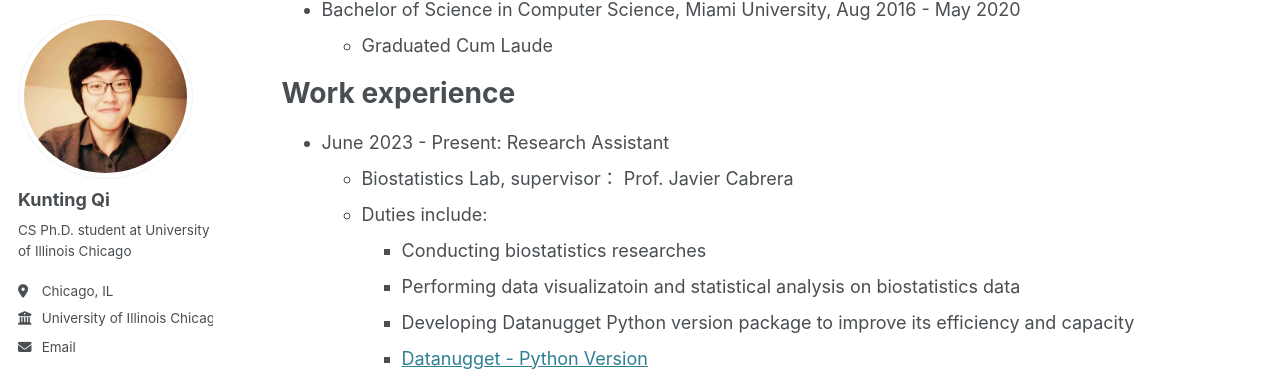
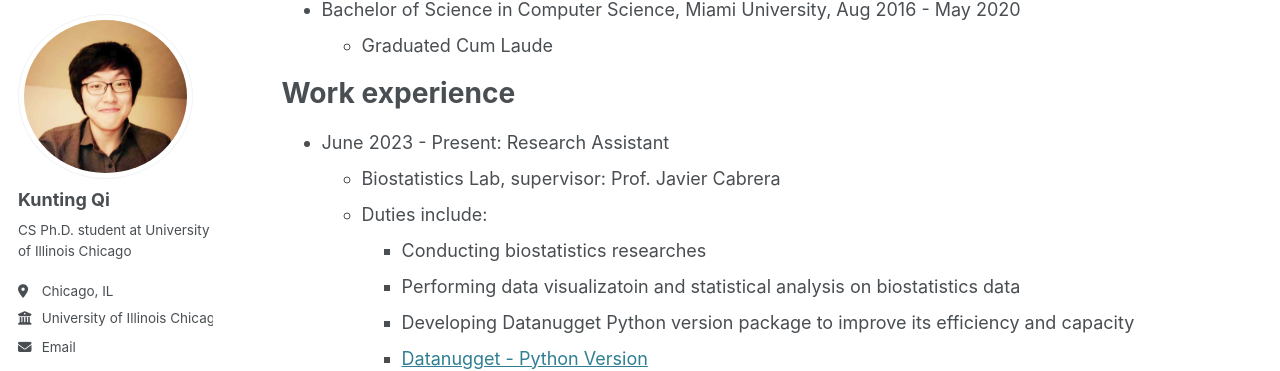
Before and after one commit to qktttt/qktttt.github.io, a Jekyll site: the page built from _pages/cv.md, in a window 1280 px wide and 900 px high, scrolled down 364 px. Shown: the part 92-463 px from the top of the window. Built offline with Jekyll 4.4.1, drawn with Linux system fonts in a browser that asks for light colours; some web fonts are replaced.

Commit message:
new change

```diff
--- a/_pages/cv.md
+++ b/_pages/cv.md
@@ -24,7 +24,7 @@ Education
 Work experience
 ======
 * June 2023 - Present: Research Assistant
-  * Biostatistics Lab, supervisor： Prof. Javier Cabrera
+  * Biostatistics Lab, supervisor: Prof. Javier Cabrera
   * Duties include:
     - Conducting biostatistics researches
     - Performing data visualizatoin and statistical analysis on biostatistics data
```
